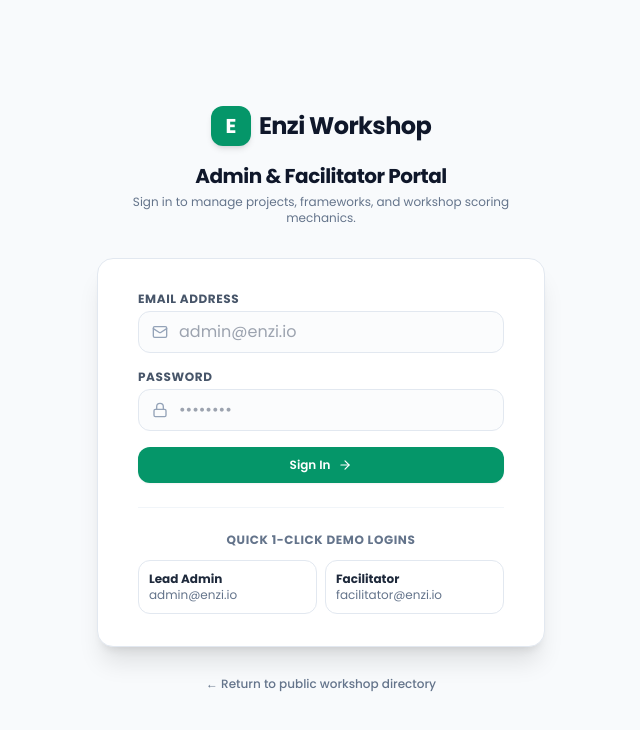
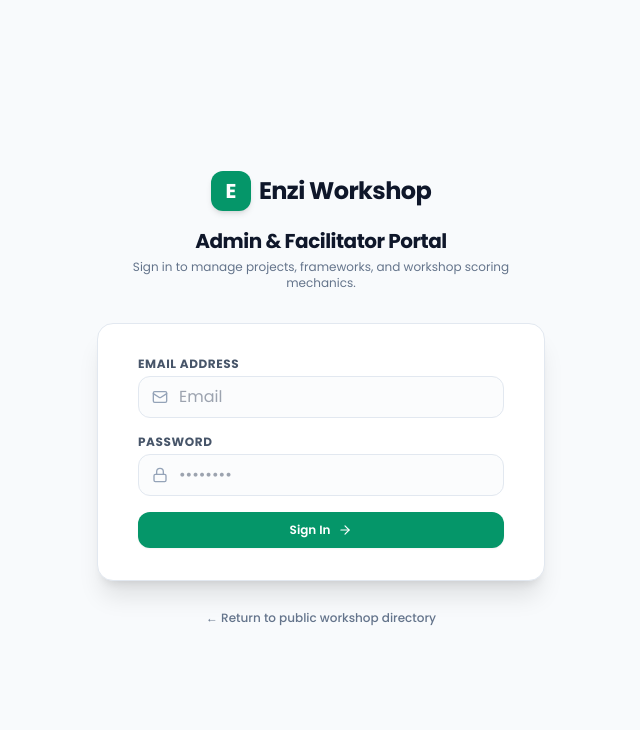
Before and after one commit to rubeushagrid66/enzi-ws, a Next.js app: page /dashboard/login in a window 1280 px wide. Shown: the top 730 px of the page, without its empty margins (319-959 px from the left). Built offline with nearby package versions, Linux system fonts and the light colour scheme.

Commit message:
Login page: Email placeholder only, remove quick 1-click demo logins section

```diff
--- a/src/app/dashboard/login/page.tsx
+++ b/src/app/dashboard/login/page.tsx
@@ -36,11 +36,6 @@ export default function AdminLoginPage() {
     } finally {
       setLoading(false);
     }
-  };
-
-  const handleQuickDemo = (userEmail: string, userPass: string) => {
-    setEmail(userEmail);
-    setPassword(userPass);
   };
 
   return (
@@ -84,7 +79,7 @@ export default function AdminLoginPage() {
                   required
                   value={email}
                   onChange={(e) => setEmail(e.target.value)}
-                  placeholder="admin@enzi.io"
+                  placeholder="Email"
                   className="w-full pl-10 pr-3 py-2.5 text-sm rounded-xl border border-slate-200 focus:outline-none focus:ring-2 focus:ring-emerald-500 bg-slate-50/50"
                 />
               </div>
@@ -123,34 +118,6 @@ export default function AdminLoginPage() {
               )}
             </button>
           </form>
-
-          {/* Quick Demo Credentials */}
-          <div className="mt-6 pt-6 border-t border-slate-100">
-            <div className="text-xs font-bold uppercase tracking-wider text-slate-500 text-center mb-3">
-              Quick 1-Click Demo Logins
-            </div>
-            <div className="grid grid-cols-2 gap-2">
-              <button
-                type="button"
-                onClick={() => handleQuickDemo("admin@enzi.io", "admin123")}
-                className="p-2.5 rounded-xl border border-slate-200 hover:border-emerald-300 hover:bg-emerald-50/50 text-left transition"
-              >
-                <div className="text-xs font-bold text-slate-800">Lead Admin</div>
-                <div className="text-xs text-slate-500">admin@enzi.io</div>
-              </button>
-
-              <button
-                type="button"
-                onClick={() =>
-                  handleQuickDemo("facilitator@enzi.io", "facilitator123")
-                }
-                className="p-2.5 rounded-xl border border-slate-200 hover:border-blue-300 hover:bg-blue-50/50 text-left transition"
-              >
-                <div className="text-xs font-bold text-slate-800">Facilitator</div>
-                <div className="text-xs text-slate-500">facilitator@enzi.io</div>
-              </button>
-            </div>
-          </div>
         </div>
 
         <div className="text-center mt-6">
```
